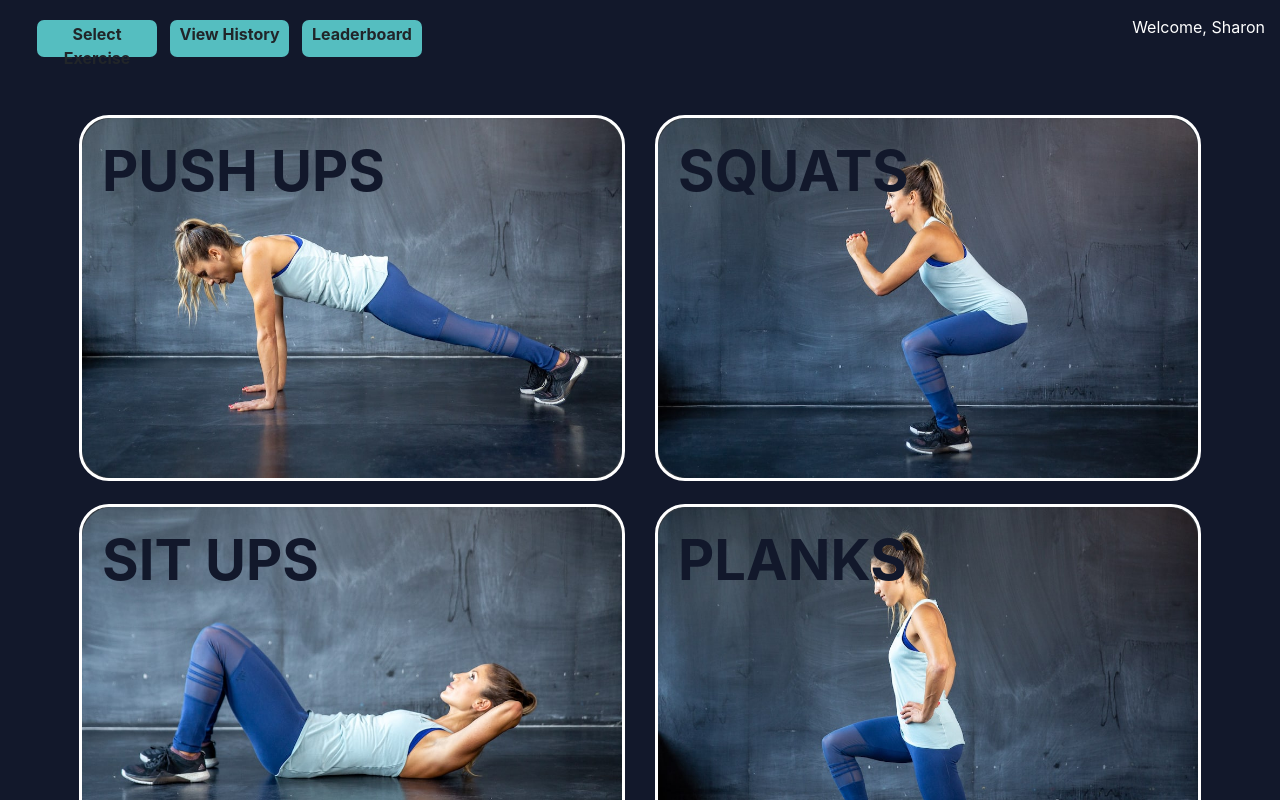
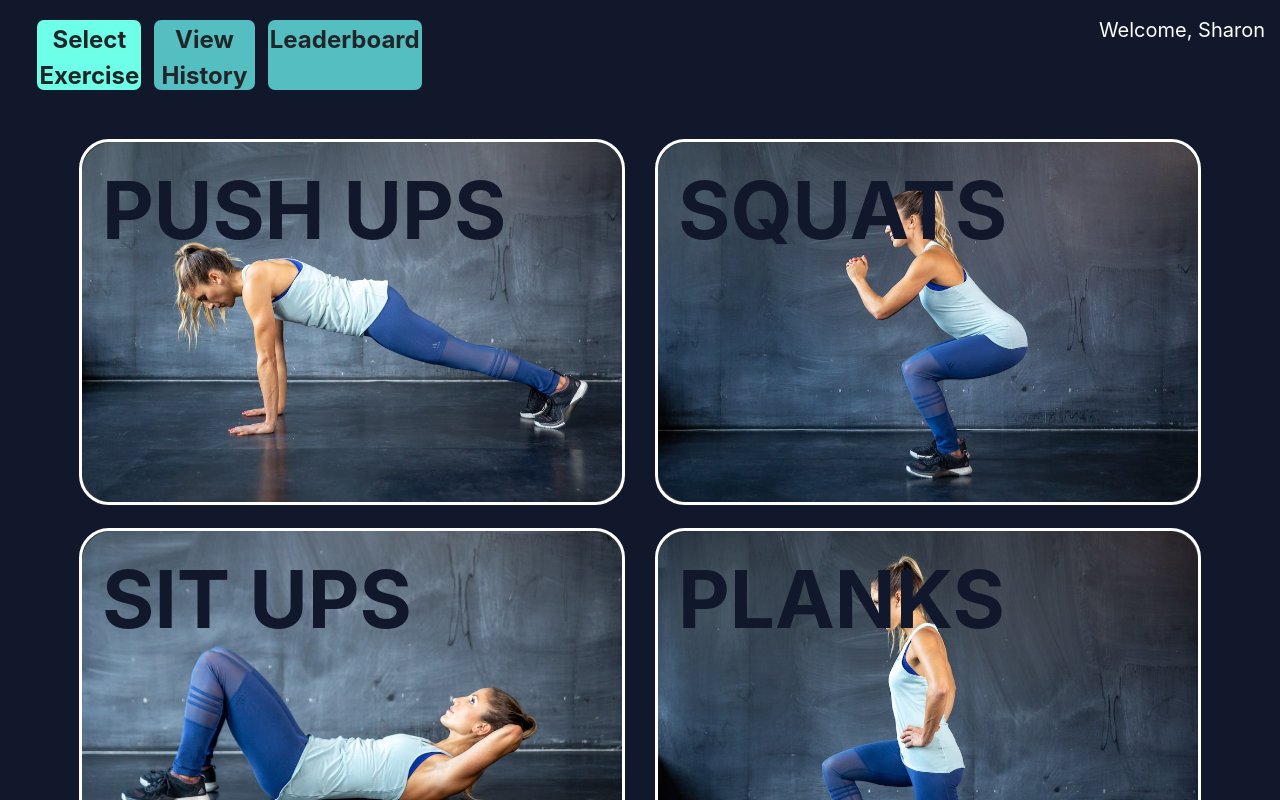
Before and after one commit to LeonSo7/HackTheNorth2020-Fitness-Application, a React (Create React App) app in the folder app/: page / in a window 1280 px wide. Built offline with nearby package versions, Linux system fonts and the light colour scheme.

Commit message:
styling for current page

```diff
--- a/app/src/App.js
+++ b/app/src/App.js
@@ -1,10 +1,13 @@
 // import logo from './logo.svg';
 import './styles/App.css';
+import React, { Component } from 'react';
 import Home from './components/screens/Home';
 import { Route, Switch } from 'react-router-dom';
 import 'bootstrap/dist/css/bootstrap.min.css';
 
-function App() {
+class App extends Component {
+
+  render() {
     return (
       // <div className="App">
       //   <header className="App-header">
@@ -22,14 +25,14 @@ function App() {
       //     </a>
       //   </header>
       // </div>
-    <main className="App">
+      <main className="App" >
         <Switch>
           {/* Routes */}
           <Route path='/' component={Home} exact />
-        <Route component={Error} />
         </Switch>
       </main>
     );
   }
+}
 
 export default App;
--- a/app/src/components/screens/Home.js
+++ b/app/src/components/screens/Home.js
@@ -1,4 +1,5 @@
 import "../../styles/Home.css";
+import React, { Component } from 'react';
 import { Card, CardDeck, Col } from "react-bootstrap";
 import pushupThumbnail from "../../assets/pushup_thumbnail.jpg";
 import lungesThumbnail from "../../assets/lunges_thumbnail.jpg";
@@ -6,12 +7,20 @@ import situpsThumbnail from "../../assets/situps_thumbnail.JPG";
 import squatsThumbnail from "../../assets/squats_thumbnail.jpg";
 import Header from "../ui/Header";
 
-function Home() {
+class Home extends Component {
+  constructor(props) {
+    super(props)
+    this.state = {
+      exercise: true
+    }
+  }
+
+  render() {
     return (
-    <div class="mainContainer">
-      <Header/>
+      <div className="mainContainer" >
+        <Header exercise={this.state.exercise} />
         {/* Exercise Cards */}
-      <div className="imgContainer">
+        <div className="imgContainer" >
           <Col className="imgCol">
             <CardDeck>
               <Card className="bg-dark text-white card">
@@ -88,8 +97,9 @@ function Home() {
             <p className="startBtnTxt">Start</p>
           </div>
         </div>
-    </div>
+      </div >
     );
+  }
 }
 
 export default Home;
--- a/app/src/components/ui/Header.js
+++ b/app/src/components/ui/Header.js
@@ -1,19 +1,57 @@
 import "../../styles/Header.css";
+import React, { Component } from 'react';
 import { Row, Col } from 'react-bootstrap';
 
-function Header() {
+class Header extends Component {
+  constructor(props) {
+    super(props);
+    this.state = {
+      exercise: this.props.exercise,
+      history: this.props.history,
+      leaderBoard: this.props.leaderBoard
+    };
+  }
+
+  render() {
     return (
       <div>
         <div>
           <Row>
-          <Col style={{ paddingRight: 0, paddingLeft: '1%', marginLeft: '3%' }} > <div className="topButtons">Select Exercise</div></Col>
+            <>
+              {
+                (this.state.exercise) ? (
+                  <>
+                    <Col style={{ paddingRight: 0, paddingLeft: '1%', marginLeft: '3%' }} > <div className="currentPageButton">Select Exercise</div></Col>
                     <Col style={{ paddingRight: 0, paddingLeft: '1%' }} > <div className="topButtons">View History</div></Col>
                     <Col style={{ paddingRight: 0, paddingLeft: '1%' }}><div className="topButtons">Leaderboard</div></Col>
                     <Col xs lg="8"><div className="welcome" style={{ textAlign: 'right', padding: '15px' }}> Welcome, Sharon </div></Col>
+                  </>
+                )
+                  :
+                  (this.state.history) ? (
+                    <>
+                      <Col style={{ paddingRight: 0, paddingLeft: '1%', marginLeft: '3%' }} > <div className="currentPageButton">Select Exercise</div></Col>
+                      <Col style={{ paddingRight: 0, paddingLeft: '1%' }} > <div className="currentPageButton">View History</div></Col>
+                      <Col style={{ paddingRight: 0, paddingLeft: '1%' }}><div className="topButtons">Leaderboard</div></Col>
+                      <Col xs lg="8"><div className="welcome" style={{ textAlign: 'right', padding: '15px' }}> Welcome, Sharon </div></Col>
+                    </>
+                  )
+                    :
+                    <>
+                      <Col style={{ paddingRight: 0, paddingLeft: '1%', marginLeft: '3%' }} > <div className="topButtons">Select Exercise</div></Col>
+                      <Col style={{ paddingRight: 0, paddingLeft: '1%' }} > <div className="topButtons">View History</div></Col>
+                      <Col style={{ paddingRight: 0, paddingLeft: '1%' }}><div className="currentPageButton">Leaderboard</div></Col>
+                      <Col xs lg="8"><div className="welcome" style={{ textAlign: 'right', padding: '15px' }}> Welcome, Sharon </div></Col>
+                    </>
+              }
+
+            </>
+
           </Row>
         </div>
-    </div>
+      </div >
     );
+  }
 }
 
 export default Header;
--- a/app/src/styles/Header.css
+++ b/app/src/styles/Header.css
@@ -1,17 +1,6 @@
-body {
-    background-color: #12182B;
-  }
-
-.TitleDiv {
-  text-align: center;
-}
-
-.TitleText {
-    color: #ffffff;
-}
-
 body {
   background-color: #12182B;
+  max-height: 100vh;
 }
 
 .TitleDiv {
@@ -29,13 +18,24 @@ background-color: #55BEC0;
   margin: 20px auto;
   padding: 2px;
   margin-right: 0;
-  height: 40%;
+  height: 60%;
   width: 100%;
   text-align: center;
+  font-size: 24px;
 }
 
-.topButtons:hover {
+
+.currentPageButton {
   background-color: #6DFFE7;
+  border-radius: 7px;
+  font-weight: bold;
+  margin: 20px auto;
+  padding: 2px;
+  margin-right: 0;
+  height: 60%;
+  width: 100%;
+  text-align: center;
+  font-size: 24px;
 }
 
 .welcome {
@@ -50,4 +50,5 @@ background-color: #55BEC0;
 .welcome {
   font-weight: 400;
   color: white;
+  font-size: 20px;
 }
--- a/app/src/styles/Home.css
+++ b/app/src/styles/Home.css
@@ -13,6 +13,8 @@ body {
   border-radius: 30px !important;
   border-color: #ffffff !important;
   border-width: 3px !important;
+  height: 20%;
+  width: 20%;
 }
 
 .cardImg {
@@ -21,14 +23,9 @@ body {
 
 .cardTxt {
   color: #12182B !important;
-  font-size: 350% !important;
+  font-size: 80px !important;
   font-weight: bold !important;
 }
-
-/* .imgCol {
-  padding-left: 10%;
-  padding-right: 10%;
-} */
 
 .imgContainer {
   margin-left: 5%;
```
Lines whose indentation alone changed are shown as unchanged.
